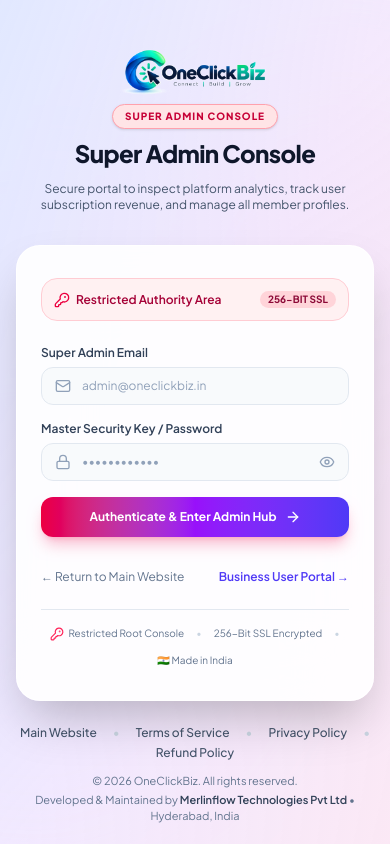
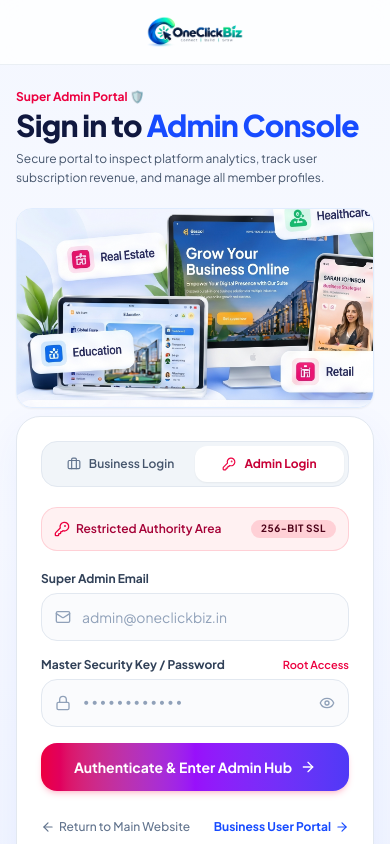
Before and after one commit to merlinflowtechnologies/oneclickbiz, a Next.js app: page /admin/login in a window 390 px wide. Shown: the top 844 px of the page. Built offline with nearby package versions, Linux system fonts and the light colour scheme.

Commit message:
feat(admin): redesign super admin screen according to UI design system with parity to login

```diff
--- a/src/app/admin/layout.tsx
+++ b/src/app/admin/layout.tsx
@@ -161,10 +161,10 @@ export default function AdminLayout({ children }: { children: React.ReactNode })
   // Loading state
   if (isAdminAuthenticated === null) {
     return (
-      <div className="min-h-screen bg-gradient-to-br from-indigo-100/95 via-purple-100/80 to-pink-100/90 flex items-center justify-center">
+      <div className="min-h-screen bg-gradient-to-b from-[#F4F7FF] via-[#F8FAFF] to-[#EDF2FF] text-[#10183F] flex items-center justify-center">
         <div className="flex flex-col items-center gap-3 text-center">
-          <div className="w-9 h-9 border-2 border-rose-600 border-t-transparent rounded-full animate-spin" />
-          <p className="text-xs text-slate-600 font-semibold">Verifying Super Admin clearance...</p>
+          <div className="w-10 h-10 border-3 border-[#174BFF] border-t-transparent rounded-full animate-spin" />
+          <p className="text-xs text-slate-600 font-bold">Verifying Super Admin clearance...</p>
         </div>
       </div>
     );
@@ -173,20 +173,40 @@ export default function AdminLayout({ children }: { children: React.ReactNode })
   // Strict Barrier Screen for non-admins / unauthorized
   if (isAdminAuthenticated === false) {
     return (
-      <div className="min-h-screen bg-gradient-to-br from-indigo-100/95 via-purple-100/80 to-pink-100/90 flex flex-col items-center justify-center p-4 sm:p-6 relative overflow-hidden">
-        {/* Background Ambient Glows */}
-        <div className="absolute top-1/4 left-1/2 -translate-x-1/2 w-[600px] h-[500px] bg-rose-300/30 rounded-full blur-[140px] pointer-events-none -z-10" />
+      <div className="min-h-screen bg-gradient-to-b from-[#F4F7FF] via-[#F8FAFF] to-[#EDF2FF] text-[#10183F] flex flex-col justify-between selection:bg-rose-100 selection:text-rose-900">
 
-        <div className="w-full max-w-lg bg-white/90 border border-white/90 rounded-3xl p-6 sm:p-8 backdrop-blur-2xl shadow-2xl text-center space-y-6">
-          <div className="w-14 h-14 rounded-2xl bg-gradient-to-tr from-rose-600 via-purple-600 to-indigo-600 flex items-center justify-center text-white mx-auto shadow-xl shadow-rose-500/25">
-            <ShieldCheck className="w-7 h-7" />
+        {/* Top Header */}
+        <header className="w-full border-b border-[#E2E8F0]/70 bg-white/80 backdrop-blur-md sticky top-0 z-30">
+          <div className="max-w-7xl mx-auto px-4 sm:px-6 lg:px-8 h-16 sm:h-18 flex items-center justify-between">
+            <Link href="/" className="inline-flex items-center gap-2 group">
+              <img
+                src="/logo-brand.png?v=4"
+                alt="OneClickBiz - Connect | Build | Grow"
+                className="h-8 sm:h-9 w-auto object-contain transition-transform group-hover:scale-105 duration-200"
+              />
+            </Link>
+
+            <Link
+              href="/"
+              className="inline-flex items-center gap-1.5 text-xs sm:text-sm font-semibold text-slate-600 hover:text-[#174BFF] transition-colors px-3 py-1.5 rounded-lg hover:bg-blue-50"
+            >
+              <span>Back to Website</span>
+            </Link>
+          </div>
+        </header>
+
+        {/* Barrier Card Content */}
+        <main className="flex-1 flex items-center justify-center p-4 sm:p-6">
+          <div className="w-full max-w-lg bg-white rounded-3xl border border-[#E2E8F0] p-6 sm:p-8 shadow-[0_12px_40px_rgba(23,75,255,0.06)] text-center space-y-6">
+            <div className="w-16 h-16 rounded-2xl bg-gradient-to-tr from-rose-600 via-purple-600 to-indigo-600 flex items-center justify-center text-white mx-auto shadow-lg shadow-rose-500/20">
+              <ShieldCheck className="w-8 h-8" />
             </div>
 
             <div className="space-y-2">
-            <div className="inline-flex items-center gap-1.5 px-3.5 py-1 rounded-full bg-rose-50 border border-rose-200 text-rose-700 text-xs font-bold uppercase tracking-wider">
+              <div className="inline-flex items-center gap-1.5 px-3 py-1 rounded-full bg-rose-50 border border-rose-200 text-rose-700 text-xs font-bold uppercase tracking-wider">
                 <Activity className="w-3.5 h-3.5 text-rose-600" /> Super Admin Access Required
               </div>
-            <h1 className="text-2xl sm:text-3xl font-extrabold text-slate-900 tracking-tight">
+              <h1 className="text-2xl sm:text-3xl font-black text-[#10183F] tracking-tight">
                 Admin Console Restricted
               </h1>
               <p className="text-xs sm:text-sm text-slate-600 max-w-md mx-auto leading-relaxed">
@@ -197,7 +217,7 @@ export default function AdminLayout({ children }: { children: React.ReactNode })
             <div className="space-y-3 pt-2">
               <Link
                 href="/admin/login"
-              className="w-full py-3.5 px-4 rounded-xl bg-gradient-to-r from-rose-600 via-purple-600 to-indigo-600 hover:from-rose-500 text-white font-bold text-xs shadow-lg shadow-rose-500/25 flex items-center justify-center gap-2 transition-all active:scale-95"
+                className="w-full h-12 rounded-2xl bg-gradient-to-r from-rose-600 via-purple-600 to-indigo-600 hover:from-rose-500 hover:to-indigo-500 text-white font-bold text-sm shadow-md shadow-rose-500/20 flex items-center justify-center gap-2 transition-all active:scale-[0.99]"
               >
                 <ShieldCheck className="w-4 h-4" />
                 <span>Authenticate with Super Admin Key</span>
@@ -206,23 +226,30 @@ export default function AdminLayout({ children }: { children: React.ReactNode })
 
               <Link
                 href="/dashboard"
-              className="w-full py-3 px-4 rounded-xl bg-slate-50 hover:bg-slate-100 border border-slate-200 text-slate-800 font-semibold text-xs flex items-center justify-center gap-2 transition-all"
+                className="w-full h-11 rounded-2xl bg-slate-50 hover:bg-slate-100 border border-slate-200 text-slate-800 font-bold text-xs flex items-center justify-center gap-2 transition-all"
               >
-              <LayoutDashboard className="w-4 h-4 text-indigo-600" />
+                <LayoutDashboard className="w-4 h-4 text-[#174BFF]" />
                 <span>Go to Business User Dashboard</span>
                 <ChevronRight className="w-4 h-4 ml-auto" />
               </Link>
             </div>
 
-          <div className="pt-3 border-t border-slate-200 flex items-center justify-between text-xs text-slate-500">
-            <Link href="/" className="hover:text-slate-900 transition">
+            <div className="pt-3 border-t border-slate-100 flex items-center justify-between text-xs text-slate-500">
+              <Link href="/" className="hover:text-slate-900 transition font-medium">
                 ← Return to Main Website
               </Link>
-            <Link href="/login" className="text-indigo-600 hover:text-indigo-700 font-semibold">
+              <Link href="/login" className="text-[#174BFF] hover:text-blue-700 font-bold">
                 Business Sign In →
               </Link>
             </div>
           </div>
+        </main>
+
+        {/* Footer */}
+        <footer className="w-full border-t border-[#E2E8F0] bg-white/80 backdrop-blur-xs py-4 text-xs text-slate-500 text-center">
+          <p>© 2026 OneClickBiz. All rights reserved.</p>
+        </footer>
+
       </div>
     );
   }
--- a/src/app/admin/login/page.tsx
+++ b/src/app/admin/login/page.tsx
@@ -8,10 +8,15 @@ import {
   Lock,
   Mail,
   ArrowRight,
+  ArrowLeft,
   AlertCircle,
   Eye,
   EyeOff,
-  KeyRound
+  KeyRound,
+  Briefcase,
+  BarChart3,
+  Users,
+  CreditCard
 } from 'lucide-react';
 
 export default function AdminLoginPage() {
@@ -81,54 +86,125 @@ export default function AdminLoginPage() {
   };
 
   return (
-    <div className="min-h-screen bg-gradient-to-br from-indigo-100/95 via-purple-100/80 to-pink-100/90 flex flex-col justify-center py-12 sm:px-6 lg:px-8 relative overflow-hidden">
+    <div className="min-h-screen bg-gradient-to-b from-[#F4F7FF] via-[#F8FAFF] to-[#EDF2FF] text-[#10183F] flex flex-col justify-between selection:bg-rose-100 selection:text-rose-900">
 
-      {/* Background Ambient Glows */}
-      <div className="absolute top-10 left-1/4 w-[480px] h-[480px] bg-rose-300/35 rounded-full blur-[120px] pointer-events-none -z-10 animate-pulse" />
-      <div className="absolute bottom-10 right-1/4 w-[520px] h-[520px] bg-indigo-300/35 rounded-full blur-[130px] pointer-events-none -z-10 animate-pulse" style={{ animationDelay: '2s' }} />
-      <div className="absolute top-1/2 left-1/2 -translate-x-1/2 -translate-y-1/2 w-[600px] h-[600px] bg-purple-200/40 rounded-full blur-[140px] pointer-events-none -z-10" />
-
-      {/* Header */}
-      <div className="sm:mx-auto sm:w-full sm:max-w-md text-center space-y-3 relative z-10">
-        <Link href="/" className="inline-flex flex-col items-center group mb-2 space-y-2">
+      {/* Top Header Matching UI Design System */}
+      <header className="w-full border-b border-[#E2E8F0]/70 bg-white/80 backdrop-blur-md sticky top-0 z-30">
+        <div className="max-w-7xl mx-auto px-4 sm:px-6 lg:px-8 h-16 sm:h-18 flex items-center justify-between">
+          <div className="flex items-center gap-3 mx-auto lg:mx-0">
+            <Link href="/" className="inline-flex items-center gap-2 group">
               <img
                 src="/logo-brand.png?v=4"
-            alt="OneClickBiz - Connect | Build | Share"
-            className="h-12 sm:h-14 w-auto max-w-[220px] sm:max-w-[260px] object-contain transition-transform group-hover:scale-105 duration-200"
+                alt="OneClickBiz - Connect | Build | Grow"
+                className="h-8 sm:h-9 w-auto object-contain transition-transform group-hover:scale-105 duration-200"
               />
-          <span className="text-[10px] uppercase font-extrabold tracking-widest text-rose-700 bg-rose-100 px-3 py-1 rounded-full border border-rose-300 shadow-sm">
+            </Link>
+            <span className="hidden sm:inline-flex text-[10px] uppercase font-extrabold tracking-wider text-rose-700 bg-rose-50 px-2.5 py-0.5 rounded-full border border-rose-200 shadow-2xs">
               Super Admin Console
             </span>
+          </div>
+
+          <Link
+            href="/"
+            className="hidden lg:inline-flex items-center gap-1.5 text-xs sm:text-sm font-semibold text-slate-600 hover:text-[#174BFF] transition-colors px-3 py-1.5 rounded-lg hover:bg-blue-50"
+          >
+            <ArrowLeft className="w-4 h-4" />
+            <span>Back to Website</span>
           </Link>
+        </div>
+      </header>
 
-        <h2 className="text-2xl font-extrabold text-slate-900 tracking-tight">
-          Super Admin Console
-        </h2>
-        <p className="text-xs text-slate-600 max-w-xs mx-auto">
+      {/* Main Content Area */}
+      <main className="flex-1 max-w-7xl w-full mx-auto px-4 sm:px-6 lg:px-8 py-6 sm:py-10 flex flex-col justify-start">
+        <div className="grid grid-cols-1 lg:grid-cols-12 gap-8 lg:gap-12 items-center">
+
+          {/* Left Column: Headline, Service Badges & Admin Login Card */}
+          <div className="lg:col-span-7 xl:col-span-7 space-y-5">
+
+            {/* Header Titles */}
+            <div>
+              <span className="hidden lg:inline-flex items-center gap-1.5 px-3 py-1 rounded-full bg-rose-50 border border-rose-200 text-rose-700 text-[11px] sm:text-xs font-bold uppercase tracking-wider mb-2.5 shadow-2xs">
+                <ShieldCheck className="w-3.5 h-3.5 text-rose-600" />
+                <span>Restricted Super Admin Console</span>
+              </span>
+
+              <p className="lg:hidden text-xs sm:text-sm font-bold text-rose-600 mb-0.5">Super Admin Portal 🛡️</p>
+              <h1 className="text-3xl sm:text-4xl lg:text-[40px] font-black text-[#10183F] tracking-tight leading-tight">
+                Sign in to <span className="text-[#174BFF]">Admin Console</span>
+              </h1>
+
+              <p className="mt-1 text-xs sm:text-sm text-slate-600 max-w-xl font-normal leading-relaxed">
                 Secure portal to inspect platform analytics, track user subscription revenue, and manage all member profiles.
               </p>
             </div>
 
-      {/* Login Card */}
-      <div className="mt-8 sm:mx-auto sm:w-full sm:max-w-md px-4 sm:px-0 relative z-10">
-        <div className="bg-white/90 border border-white/90 backdrop-blur-2xl py-8 px-6 sm:px-10 shadow-2xl rounded-3xl space-y-6 relative">
+            {/* Service & Security Feature Pills */}
+            <div className="hidden sm:flex flex-wrap items-center gap-2 pt-1 text-xs font-semibold text-slate-600">
+              <span className="inline-flex items-center gap-1.5 px-2.5 py-1 rounded-lg bg-white/80 border border-slate-200 shadow-2xs">
+                <BarChart3 className="w-3 h-3 text-[#174BFF]" />
+                <span>Platform Telemetry</span>
+              </span>
+              <span className="inline-flex items-center gap-1.5 px-2.5 py-1 rounded-lg bg-white/80 border border-slate-200 shadow-2xs">
+                <Users className="w-3 h-3 text-indigo-600" />
+                <span>Member Management</span>
+              </span>
+              <span className="inline-flex items-center gap-1.5 px-2.5 py-1 rounded-lg bg-white/80 border border-slate-200 shadow-2xs">
+                <CreditCard className="w-3 h-3 text-amber-600" />
+                <span>Revenue Audit</span>
+              </span>
+              <span className="inline-flex items-center gap-1.5 px-2.5 py-1 rounded-lg bg-white/80 border border-slate-200 shadow-2xs">
+                <ShieldCheck className="w-3 h-3 text-rose-600" />
+                <span>256-Bit SSL</span>
+              </span>
+            </div>
 
-          {/* Admin Badge */}
-          <div className="flex items-center justify-between p-3 rounded-2xl bg-rose-50 border border-rose-200 text-rose-800 text-xs font-semibold">
+            {/* Mobile Visual Preview */}
+            <div className="lg:hidden rounded-2xl overflow-hidden my-2 shadow-xs border border-blue-100/80">
+              <img
+                src="/landing/auth_hero_3d_mobile_clean.png?v=5"
+                alt="OneClickBiz Multi-Device Business Suite"
+                className="w-full object-contain mx-auto"
+              />
+            </div>
+
+            {/* Login Card Matching Figma Design System */}
+            <div className="bg-white rounded-3xl border border-[#E2E8F0] p-6 sm:p-8 shadow-[0_12px_40px_rgba(23,75,255,0.06)] relative space-y-5">
+
+              {/* Login Mode Tabs: Business Login & Admin Login (Active) */}
+              <div className="grid grid-cols-2 p-1 rounded-2xl bg-[#F1F5F9] border border-slate-200">
+                <Link
+                  href="/login"
+                  className="py-2.5 px-3 rounded-xl text-slate-600 hover:text-slate-900 font-semibold text-xs flex items-center justify-center gap-2 hover:bg-white/60 transition-all"
+                >
+                  <Briefcase className="w-3.5 h-3.5 text-slate-500" />
+                  <span>Business Login</span>
+                </Link>
+                <button
+                  type="button"
+                  className="py-2.5 px-3 rounded-xl bg-white text-rose-700 font-bold text-xs flex items-center justify-center gap-2 shadow-xs transition-all cursor-default"
+                >
+                  <KeyRound className="w-3.5 h-3.5 text-rose-600" />
+                  <span>Admin Login</span>
+                </button>
+              </div>
+
+              {/* Admin Authority Banner */}
+              <div className="flex items-center justify-between p-3 rounded-2xl bg-rose-50 border border-rose-200/90 text-rose-800 text-xs font-semibold">
                 <span className="flex items-center gap-1.5">
-              <KeyRound className="w-4 h-4 text-rose-600" />
-              Restricted Authority Area
+                  <KeyRound className="w-4 h-4 text-rose-600 shrink-0" />
+                  <span>Restricted Authority Area</span>
                 </span>
-            <span className="text-[10px] px-2 py-0.5 rounded-full bg-rose-200/80 text-rose-900 font-bold uppercase">
+                <span className="text-[10px] px-2.5 py-0.5 rounded-full bg-rose-200/90 text-rose-950 font-bold uppercase tracking-wider">
                   256-Bit SSL
                 </span>
               </div>
 
+              {/* Error Banner */}
               {error && (
                 <div className="p-4 rounded-2xl bg-rose-50 border border-rose-200 text-rose-800 text-xs space-y-2.5">
                   <div className="flex items-start gap-2.5">
                     <AlertCircle className="w-4 h-4 text-rose-600 flex-shrink-0 mt-0.5" />
-                <span className="leading-relaxed">{error}</span>
+                    <span className="leading-relaxed font-medium">{error}</span>
                   </div>
                   {isBusinessError && (
                     <div className="pt-2 border-t border-rose-200">
@@ -144,11 +220,12 @@ export default function AdminLoginPage() {
                 </div>
               )}
 
+              {/* Form */}
               <form onSubmit={handleLogin} className="space-y-4">
 
-            {/* Email Field */}
+                {/* Super Admin Email */}
                 <div className="space-y-1.5">
-              <label className="block text-xs font-semibold text-slate-700">
+                  <label className="block text-xs font-bold text-slate-700">
                     Super Admin Email
                   </label>
                   <div className="relative">
@@ -161,16 +238,21 @@ export default function AdminLoginPage() {
                       value={email}
                       onChange={(e) => setEmail(e.target.value)}
                       placeholder="admin@oneclickbiz.in"
-                  className="w-full pl-10 pr-4 py-2.5 rounded-xl bg-slate-50/90 border border-slate-200 text-slate-900 placeholder-slate-400 text-xs focus:outline-none focus:ring-2 focus:ring-rose-500/40 focus:border-rose-500 focus:bg-white transition-all"
+                      className="w-full pl-10 pr-4 h-12 rounded-2xl bg-slate-50/70 border border-slate-200 text-slate-900 placeholder-slate-400 text-sm focus:outline-none focus:ring-2 focus:ring-rose-500/20 focus:border-rose-500 focus:bg-white transition-all"
                     />
                   </div>
                 </div>
 
-            {/* Password Field */}
+                {/* Master Security Key / Password */}
                 <div className="space-y-1.5">
-              <label className="block text-xs font-semibold text-slate-700">
+                  <div className="flex items-center justify-between">
+                    <label className="block text-xs font-bold text-slate-700">
                       Master Security Key / Password
                     </label>
+                    <span className="text-[11px] font-semibold text-rose-600">
+                      Root Access
+                    </span>
+                  </div>
                   <div className="relative">
                     <div className="absolute inset-y-0 left-0 pl-3.5 flex items-center pointer-events-none text-slate-400">
                       <Lock className="w-4 h-4" />
@@ -181,7 +263,7 @@ export default function AdminLoginPage() {
                       value={password}
                       onChange={(e) => setPassword(e.target.value)}
                       placeholder="••••••••••••"
-                  className="w-full pl-10 pr-10 py-2.5 rounded-xl bg-slate-50/90 border border-slate-200 text-slate-900 placeholder-slate-400 text-xs focus:outline-none focus:ring-2 focus:ring-rose-500/40 focus:border-rose-500 focus:bg-white transition-all"
+                      className="w-full pl-10 pr-10 h-12 rounded-2xl bg-slate-50/70 border border-slate-200 text-slate-900 placeholder-slate-400 text-sm focus:outline-none focus:ring-2 focus:ring-rose-500/20 focus:border-rose-500 focus:bg-white transition-all font-mono"
                     />
                     <button
                       type="button"
@@ -197,10 +279,10 @@ export default function AdminLoginPage() {
                 <button
                   type="submit"
                   disabled={loading}
-              className="w-full py-3 px-4 rounded-xl bg-gradient-to-r from-rose-600 via-purple-600 to-indigo-600 hover:from-rose-500 hover:to-indigo-500 text-white font-bold text-xs shadow-lg shadow-rose-600/25 flex items-center justify-center gap-2 transition-all active:scale-95 disabled:opacity-50"
+                  className="w-full h-12 rounded-2xl bg-gradient-to-r from-rose-600 via-purple-600 to-indigo-600 hover:from-rose-500 hover:to-indigo-500 text-white font-bold text-sm shadow-md shadow-rose-500/20 flex items-center justify-center gap-2 transition-all active:scale-[0.99] disabled:opacity-50 cursor-pointer"
                 >
                   {loading ? (
-                <div className="w-4 h-4 border-2 border-white/30 border-t-white rounded-full animate-spin" />
+                    <div className="w-5 h-5 border-2 border-white/30 border-t-white rounded-full animate-spin" />
                   ) : (
                     <>
                       <span>Authenticate & Enter Admin Hub</span>
@@ -211,47 +293,63 @@ export default function AdminLoginPage() {
 
               </form>
 
+              {/* Navigation Back & Switch Links */}
               <div className="pt-2 flex items-center justify-between text-xs text-slate-500">
-            <Link href="/" className="hover:text-slate-800 transition-colors">
-              ← Return to Main Website
+                <Link href="/" className="hover:text-slate-800 transition-colors inline-flex items-center gap-1 font-medium">
+                  <ArrowLeft className="w-3.5 h-3.5" />
+                  <span>Return to Main Website</span>
                 </Link>
-            <Link href="/login" className="text-indigo-600 hover:text-indigo-700 font-semibold transition-colors">
-              Business User Portal →
+                <Link href="/login" className="text-[#174BFF] hover:text-blue-700 font-bold transition-colors inline-flex items-center gap-1">
+                  <span>Business User Portal</span>
+                  <ArrowRight className="w-3.5 h-3.5" />
                 </Link>
               </div>
 
-          {/* Trust Row */}
-          <div className="pt-4 border-t border-slate-200 flex flex-wrap items-center justify-center gap-3 text-[10px] text-slate-500">
-            <span className="flex items-center gap-1">
+              {/* Trust Badges Row */}
+              <div className="pt-4 border-t border-slate-100 flex flex-wrap items-center justify-center gap-3 text-[11px] text-slate-500">
+                <span className="flex items-center gap-1 font-medium">
                   <KeyRound className="w-3.5 h-3.5 text-rose-500 shrink-0" />
                   <span>Restricted Root Console</span>
                 </span>
                 <span className="text-slate-300">•</span>
-            <span>256-Bit SSL Encrypted</span>
+                <span className="font-medium">256-Bit SSL Encrypted</span>
                 <span className="text-slate-300">•</span>
-            <span>🇮🇳 Made in India</span>
+                <span className="font-medium">🇮🇳 Made in India</span>
               </div>
 
             </div>
 
-        {/* Outer Legal & Company Footer */}
-        <div className="mt-6 text-center space-y-3 pb-6">
-          <div className="flex flex-wrap items-center justify-center gap-x-4 gap-y-1 text-xs text-slate-600 font-medium">
-            <Link href="/" className="hover:text-slate-900 transition-colors">Main Website</Link>
-            <span className="text-slate-300">•</span>
-            <Link href="/terms" className="hover:text-slate-900 transition-colors">Terms of Service</Link>
-            <span className="text-slate-300">•</span>
-            <Link href="/privacy" className="hover:text-slate-900 transition-colors">Privacy Policy</Link>
-            <span className="text-slate-300">•</span>
-            <Link href="/refund" className="hover:text-slate-900 transition-colors">Refund Policy</Link>
           </div>
 
-          <div className="text-[11px] text-slate-500 space-y-0.5">
+          {/* Right Column: 3D Device Showcase (Exact Parity with Login Screen) */}
+          <div className="hidden lg:flex lg:col-span-5 xl:col-span-5 flex-col items-center justify-center relative">
+            <img
+              src="/landing/auth_hero_3d_desktop_clean.png?v=5"
+              alt="OneClickBiz 3D Multi-Device Platform"
+              className="w-full max-w-[420px] object-contain drop-shadow-xl"
+            />
+          </div>
+
+        </div>
+      </main>
+
+      {/* Universal Footer Bar Matching Design System */}
+      <footer className="w-full border-t border-[#E2E8F0] bg-white/80 backdrop-blur-xs py-4 text-xs text-slate-500">
+        <div className="max-w-7xl mx-auto px-4 sm:px-6 lg:px-8 flex flex-col sm:flex-row items-center justify-between gap-3 text-center sm:text-left">
           <p>© 2026 OneClickBiz. All rights reserved.</p>
-            <p>Developed & Maintained by <span className="text-slate-700 font-semibold">Merlinflow Technologies Pvt Ltd</span> • Hyderabad, India</p>
+          <div className="flex flex-wrap items-center justify-center gap-4 text-slate-600">
+            <Link href="/" className="hover:text-[#174BFF] transition-colors">Main Website</Link>
+            <span className="text-slate-300">•</span>
+            <Link href="/terms" className="hover:text-[#174BFF] transition-colors">Terms of Service</Link>
+            <span className="text-slate-300">•</span>
+            <Link href="/privacy" className="hover:text-[#174BFF] transition-colors">Privacy Policy</Link>
+            <span className="text-slate-300">•</span>
+            <Link href="/refund" className="hover:text-[#174BFF] transition-colors">Refund Policy</Link>
+            <span className="text-slate-300">•</span>
+            <Link href="/contact" className="hover:text-[#174BFF] transition-colors">Contact Support</Link>
           </div>
         </div>
-      </div>
+      </footer>
 
     </div>
   );
```
Lines whose indentation alone changed are shown as unchanged.
